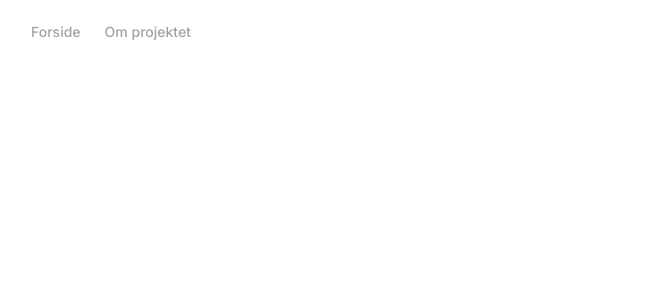
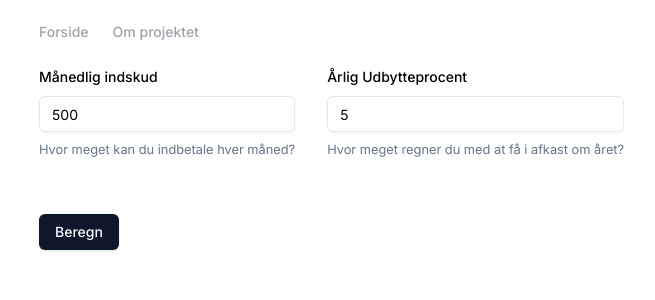
Before and after one commit to barrybtw/aktiesparekonto, a Next.js app: page / in a window 1280 px wide. Shown: the top 300 px of the page, without its empty margins (9-664 px from the left). Built offline with nearby package versions, Linux system fonts and the light colour scheme.

Commit message:
Add questionnaire

```diff
--- a/app/layout.tsx
+++ b/app/layout.tsx
@@ -2,6 +2,8 @@ import { Toaster } from '@/components/ui/toaster';
 import './globals.css';
 import { Inter } from 'next/font/google';
 import { ThemeProvider } from '@/components/theme-provider';
+import { cn } from '@/lib/utils';
+import Navigation from '@/components/navigation';
 
 const inter = Inter({
   subsets: ['latin'],
@@ -14,9 +16,12 @@ export default function RootLayout({
 }) {
   return (
     <html lang='dk' suppressHydrationWarning>
-      <body className={inter.className}>
+      <body className={cn(inter.className, '')}>
         <ThemeProvider attribute='class' defaultTheme='system' enableSystem>
-          {children}
+          <div className='flex items-center h-16 px-4 md:px-12'>
+            <Navigation className='' />
+          </div>
+          <div className='px-4 md:px-12'>{children}</div>
         </ThemeProvider>
         <Toaster />
       </body>
--- a/app/page.tsx
+++ b/app/page.tsx
@@ -1,12 +1,10 @@
-import Navigation from '@/components/Navigation';
+import Navigation from '@/components/navigation';
+import Questionnaire from '@/components/questionnaire';
 
 export default function Home() {
   return (
-    <div className='flex flex-col'>
-      <div className='flex items-center h-16 px-4'>
-        <Navigation className='mx-6' />
-      </div>
-      <main className='flex-1'></main>
-    </div>
+    <main className=''>
+      <Questionnaire></Questionnaire>
+    </main>
   );
 }
--- /dev/null
+++ b/components/questionnaire.tsx
@@ -0,0 +1,102 @@
+'use client';
+
+import * as z from 'zod';
+import {
+  Form,
+  FormControl,
+  FormDescription,
+  FormField,
+  FormItem,
+  FormLabel,
+  FormMessage,
+} from '@/components/ui/form';
+import { useForm } from 'react-hook-form';
+import { zodResolver } from '@hookform/resolvers/zod';
+import { Input } from '@/components/ui/input';
+import { Button } from '@/components/ui/button';
+import { cn } from '@/lib/utils';
+
+const formSchema = z.object({
+  monthly_payment: z.coerce.number().min(0),
+  estimated_return_in_percent: z.coerce.number(),
+});
+
+export default function Questionnaire({
+  className,
+  ...props
+}: React.HTMLAttributes<HTMLElement>) {
+  const form = useForm<z.infer<typeof formSchema>>({
+    resolver: zodResolver(formSchema),
+    defaultValues: {
+      monthly_payment: 500,
+      estimated_return_in_percent: 5,
+    },
+  });
+
+  function handleSubmit(values: z.infer<typeof formSchema>) {
+    console.log(values);
+  }
+
+  return (
+    <div className={cn(className, '')} {...props}>
+      <Form {...form}>
+        <form onSubmit={form.handleSubmit(handleSubmit)}>
+          <div
+            className={cn(
+              'flex flex-row space-x-4 md:space-x-8 box-border min-h-[150px]',
+            )}
+          >
+            <FormField
+              control={form.control}
+              name='monthly_payment'
+              render={({ field }) => (
+                <FormItem>
+                  <FormLabel>Månedlig indskud</FormLabel>
+                  <FormControl>
+                    <Input
+                      {...field}
+                      aria-invalid={
+                        form.formState.errors.monthly_payment ? 'true' : 'false'
+                      }
+                    />
+                  </FormControl>
+                  <FormDescription>
+                    Hvor meget kan du indbetale hver måned?
+                  </FormDescription>
+                  <FormMessage />
+                </FormItem>
+              )}
+            ></FormField>
+            <FormField
+              control={form.control}
+              name='estimated_return_in_percent'
+              render={({ field }) => (
+                <FormItem>
+                  <FormLabel>Årlig Udbytteprocent</FormLabel>
+                  <FormControl>
+                    <Input
+                      {...field}
+                      aria-invalid={
+                        form.formState.errors.estimated_return_in_percent
+                          ? 'true'
+                          : 'false'
+                      }
+                    />
+                  </FormControl>
+                  <FormDescription>
+                    Hvor meget regner du med at få i afkast om året?
+                  </FormDescription>
+                  <FormMessage />
+                </FormItem>
+              )}
+            ></FormField>
+          </div>
+
+          <Button type='submit' className='relative inset-0'>
+            Beregn
+          </Button>
+        </form>
+      </Form>
+    </div>
+  );
+}
```
